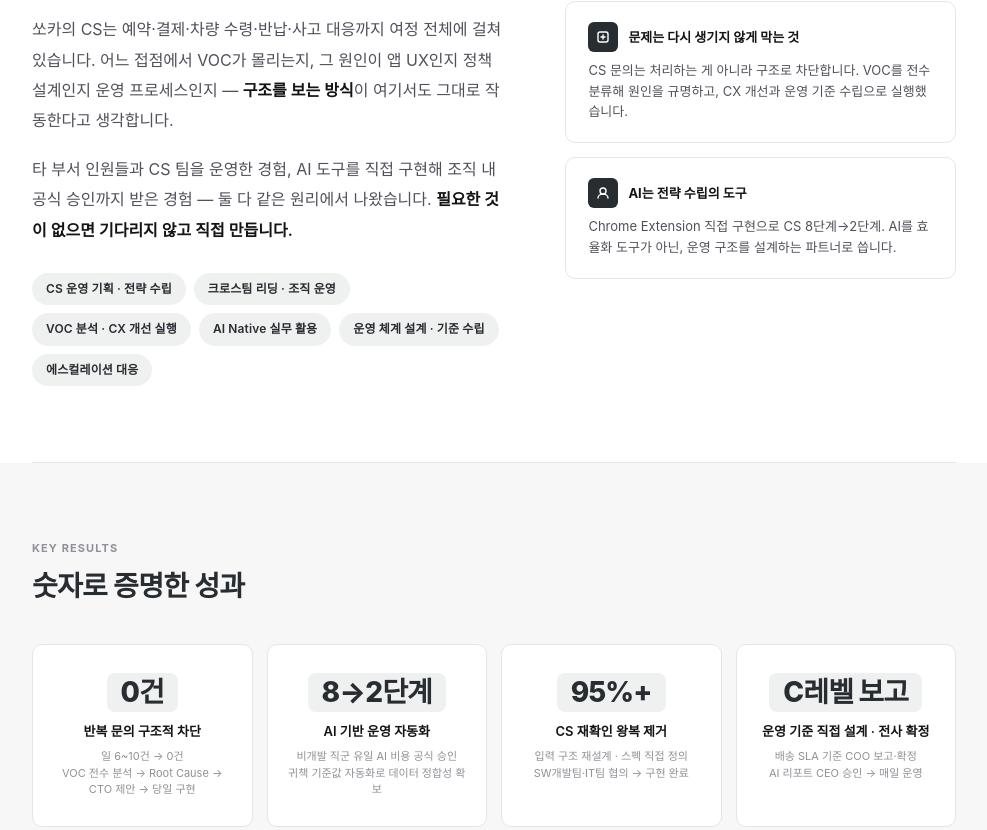
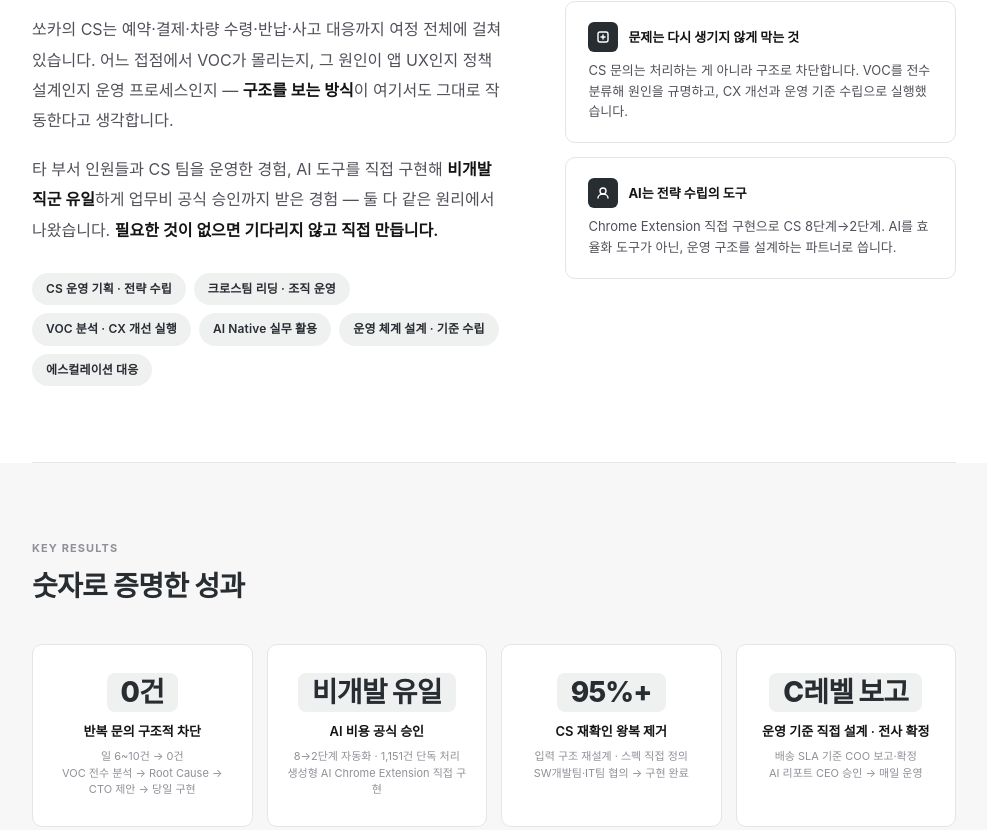
Before and after one commit to collette1009/portfolio-socar, a plain HTML site: page index.html in a window 1280 px wide. Shown: the part 1013-1843 px from the top of the page, without its empty margins (146-1133 px from the left). Drawn offline with Linux system fonts and the light colour scheme; a web font is replaced by a local one.

Commit message:
Add files via upload

```diff
--- a/index.html
+++ b/index.html
@@ -205,7 +205,7 @@
             어느 접점에서 VOC가 몰리는지, 그 원인이 앱 UX인지 정책 설계인지 운영 프로세스인지 — <strong>구조를 보는 방식</strong>이 여기서도 그대로 작동한다고 생각합니다.
           </p>
           <p>
-            타 부서 인원들과 CS 팀을 운영한 경험, AI 도구를 직접 구현해 조직 내 공식 승인까지 받은 경험 — 둘 다 같은 원리에서 나왔습니다.
+            타 부서 인원들과 CS 팀을 운영한 경험, AI 도구를 직접 구현해 <strong>비개발 직군 유일</strong>하게 업무비 공식 승인까지 받은 경험 — 둘 다 같은 원리에서 나왔습니다.
             <strong>필요한 것이 없으면 기다리지 않고 직접 만듭니다.</strong>
           </p>
         </div>
@@ -265,9 +265,9 @@
         <div class="m-sub">일 6~10건 → 0건<br>VOC 전수 분석 → Root Cause → CTO 제안 → 당일 구현</div>
       </div>
       <div class="m-card fi">
-        <div class="m-number">8→2단계</div>
-        <div class="m-label">AI 기반 운영 자동화</div>
-        <div class="m-sub">비개발 직군 유일 AI 비용 공식 승인<br>귀책 기준값 자동화로 데이터 정합성 확보</div>
+        <div class="m-number">비개발 유일</div>
+        <div class="m-label">AI 비용 공식 승인</div>
+        <div class="m-sub">8→2단계 자동화 · 1,151건 단독 처리<br>생성형 AI Chrome Extension 직접 구현</div>
       </div>
       <div class="m-card fi">
         <div class="m-number">95%+</div>
```
